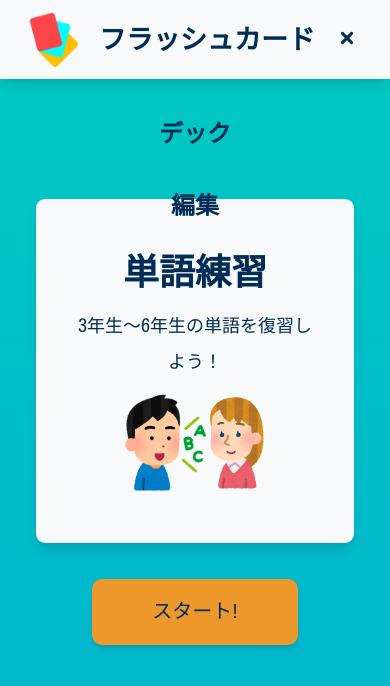
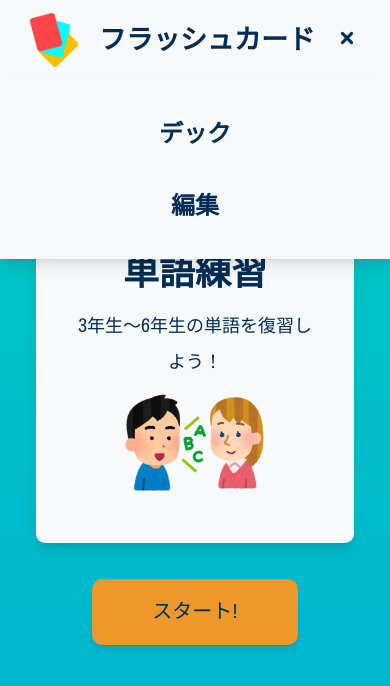
Before and after one commit to kebin20/english-flashcards-app, a React (Vite) app: page / in a window 390 px wide. Both pictures are taken after a click on the button 351 px from the left and 39 px from the top of the page. Shown: the top 686 px of the page. Built offline with nearby package versions, Linux system fonts and the light colour scheme; a web font is replaced by a local one.

Commit message:
style: completed styling for navbar

```diff
--- a/src/components/Navbar.tsx
+++ b/src/components/Navbar.tsx
@@ -44,6 +44,9 @@ const NavTitle = styled.h1`
 `;
 
 const NavMenu = styled.ul`
+  background-color: var(--clr-white);
+  box-shadow: var(--lg-shadow);
+  height: fit-content;
   display: flex;
   flex-direction: column;
   gap: 1em;
@@ -94,8 +97,12 @@ function Navbar() {
 
       {toggle && (
         <NavMenu>
-          <Link to="/menu">デック</Link>
-          <Link to="/edit-deck">編集</Link>
+          <li>
+            <Link to="/menu">デック</Link>
+          </li>
+          <li>
+            <Link to="/edit-deck">編集</Link>
+          </li>
         </NavMenu>
       )}
       {/* <NavMenu>
```
